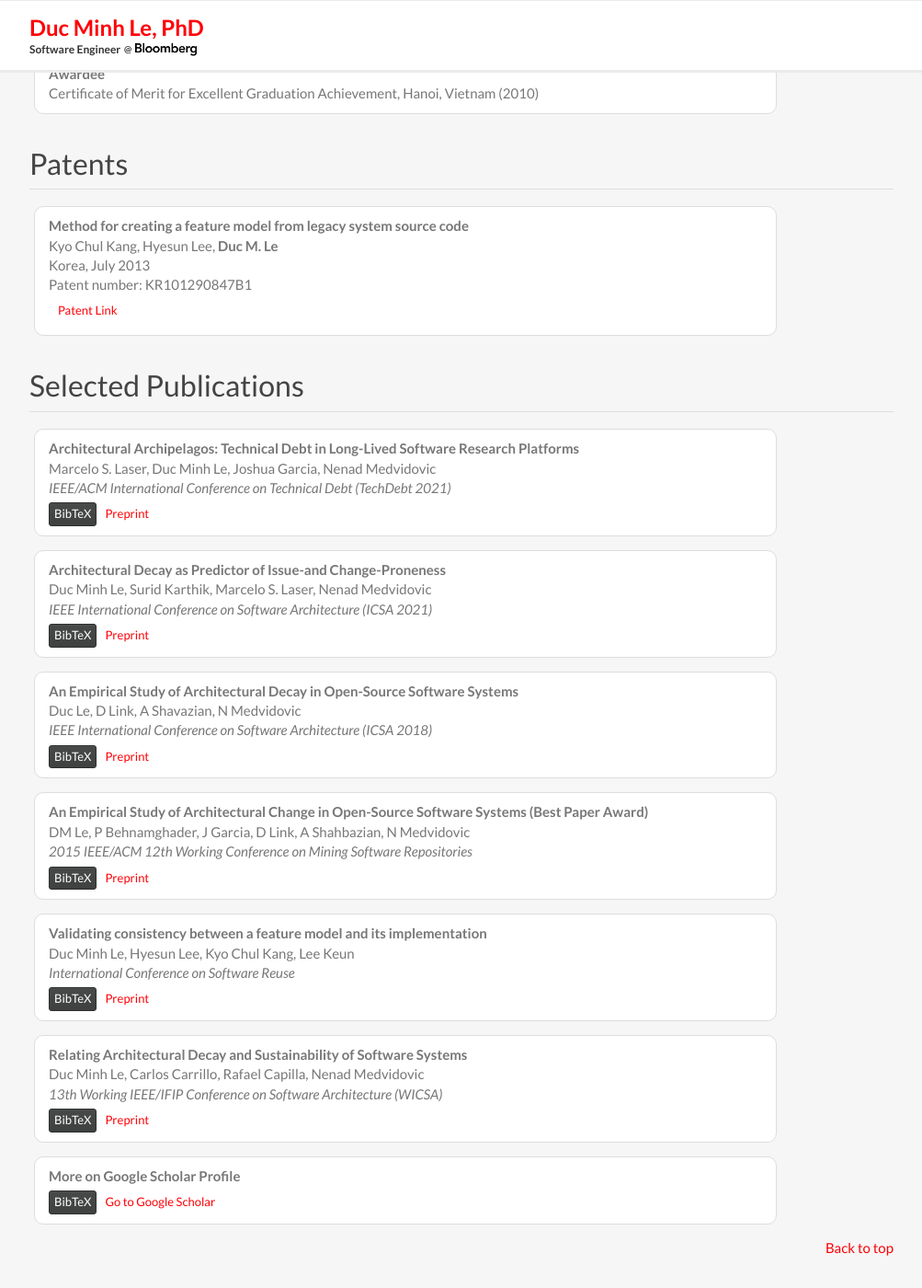
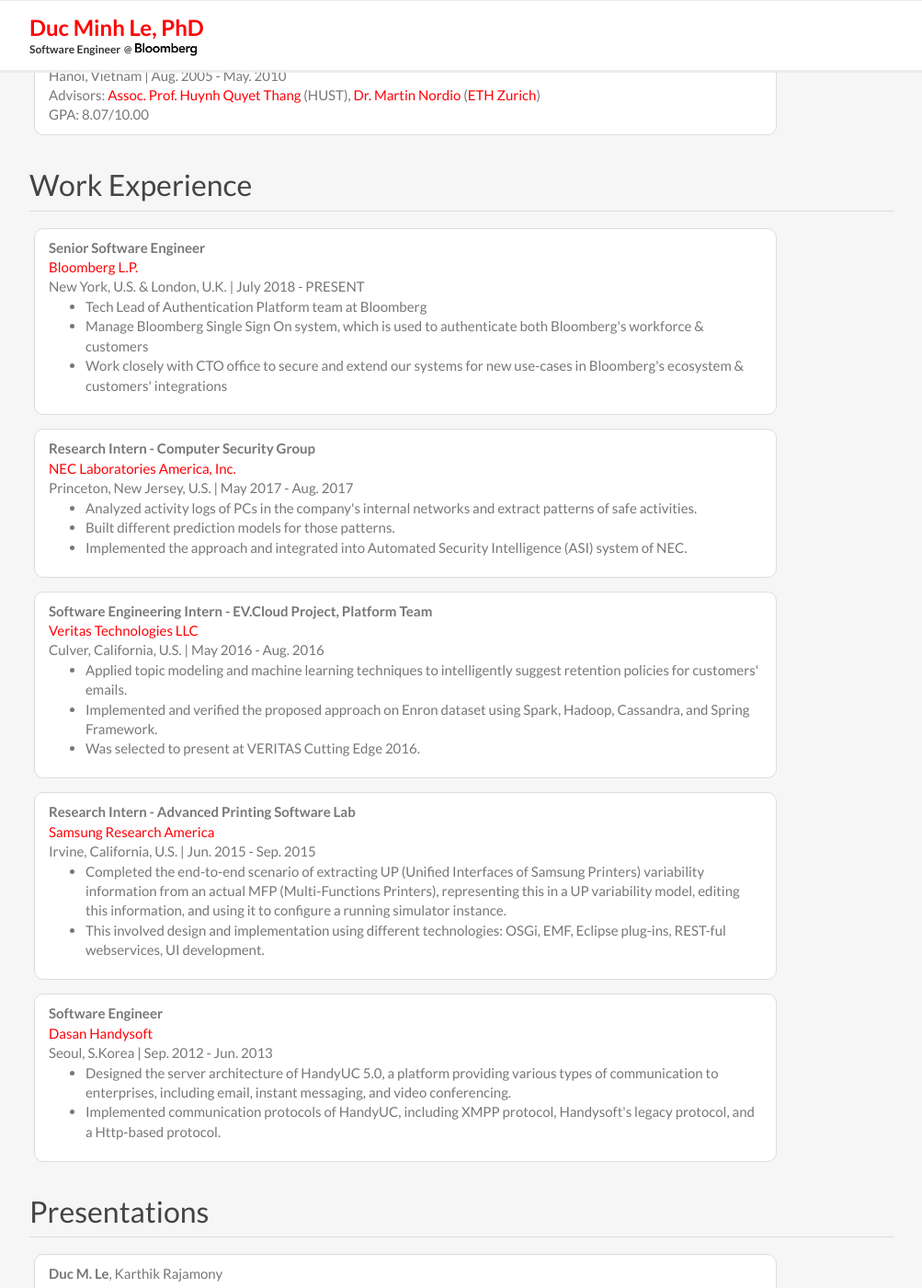
Before and after one commit to lemduc/lemduc.github.io, a Jekyll site: the page built from index.html, in a window 1280 px wide and 1400 px high, scrolled down 1040 px. Shown: the whole window at 92% size, without its empty margins (138-1141 px from the left). Built offline with Jekyll 4.4.1, drawn with Linux system fonts in a browser that asks for light colours; nearby versions of some CDN libraries; before the commit the page ends 2407 px from its top, so only the background shows below that; some of the changed text lies outside the part shown.

Commit message:
Add and update sections: Latest Updates, Education, Experience, Presentations, Awards, Services, Patents, and Publications with toggle functionality and latest news

```diff
--- /dev/null
+++ b/_includes/education.html
@@ -0,0 +1,33 @@
+<div class="row">
+    <div class="col-pub">
+        <div class="education-html">
+            <span class="education-degree"><strong>PhD in Computer Science</strong>, <a href="http://softarch.usc.edu/" target="_blank">Software Architecture Research Group (SoftArch)</a></span><br>
+            <span class="education-inst">University of Southern California (USC)</span><br>
+            <span class="education-meta">Los Angeles, U.S. | Aug. 2013 - Dec. 2018</span><br>
+            <span class="education-advisor">Advisor: <a href="https://viterbi.usc.edu/directory/faculty/Medvidovic/Nenad" target="_blank">Prof. Nenad Medvidović</a></span><br>
+            <span class="education-gpa">GPA: 3.87/4.00</span><br>
+        </div>
+    </div>
+</div>
+<div class="row">
+    <div class="col-pub">
+        <div class="education-html">
+            <span class="education-degree"><strong>MSc in Information Technology Convergence Engineering</strong>, Software Engineering Lab (SELab)</span><br>
+            <span class="education-inst">Pohang University of Science and Technology (POSTECH)</span><br>
+            <span class="education-meta">Pohang, S.Korea | Aug. 2010 - May. 2012</span><br>
+            <span class="education-advisor">Advisor: <a href="https://scholar.google.com/citations?user=MEOtZokAAAAJ&hl=en" target="_blank">Prof. Kyo Chul Kang</a></span><br>
+            <span class="education-gpa">GPA: 95.9/100.0</span><br>
+        </div>
+    </div>
+</div>
+<div class="row">
+    <div class="col-pub">
+        <div class="education-html">
+            <span class="education-degree"><strong>BSc in Information Technology (Magna Cum Laude)</strong></span><br>
+            <span class="education-inst">Hanoi University of Science and Technology (HUST)</span><br>
+            <span class="education-meta">Hanoi, Vietnam | Aug. 2005 - May. 2010</span><br>
+            <span class="education-advisor">Advisors: <a href="https://soict.hust.edu.vn/psg-ts-huynh-quyet-thang.html" target="_blank">Assoc. Prof. Huynh Quyet Thang</a> (HUST), <a href="http://se.inf.ethz.ch/people/nordio/" target="_blank">Dr. Martin Nordio</a> (<a href="http://se.inf.ethz.ch/" target="_blank">ETH Zurich</a>)</span><br>
+            <span class="education-gpa">GPA: 8.07/10.00</span><br>
+        </div>
+    </div>
+</div>
--- /dev/null
+++ b/_includes/experience.html
@@ -0,0 +1,68 @@
+<div class="row">
+    <div class="col-pub">
+        <div class="experience-html">
+            <span class="experience-title"><strong>Senior Software Engineer</strong></span><br>
+            <span class="experience-org"><a href="http://www.bloomberg.com/" target="_blank">Bloomberg L.P.</a></span><br>
+            <span class="experience-meta">New York, U.S. & London, U.K. | July 2018 - PRESENT</span><br>
+            <ul>
+                <li>Tech Lead of Authentication Platform team at Bloomberg</li>
+                <li>Manage Bloomberg Single Sign On system, which is used to authenticate both Bloomberg's workforce & customers</li>
+                <li>Work closely with CTO office to secure and extend our systems for new use-cases in Bloomberg's ecosystem & customers' integrations</li>
+            </ul>
+        </div>
+    </div>
+</div>
+<div class="row">
+    <div class="col-pub">
+        <div class="experience-html">
+            <span class="experience-title"><strong>Research Intern - Computer Security Group</strong></span><br>
+            <span class="experience-org"><a href="http://www.nec-labs.com/" target="_blank">NEC Laboratories America, Inc.</a></span><br>
+            <span class="experience-meta">Princeton, New Jersey, U.S. | May 2017 - Aug. 2017</span><br>
+            <ul>
+                <li>Analyzed activity logs of PCs in the company's internal networks and extract patterns of safe activities.</li>
+                <li>Built different prediction models for those patterns.</li>
+                <li>Implemented the approach and integrated into Automated Security Intelligence (ASI) system of NEC.</li>
+            </ul>
+        </div>
+    </div>
+</div>
+<div class="row">
+    <div class="col-pub">
+        <div class="experience-html">
+            <span class="experience-title"><strong>Software Engineering Intern - EV.Cloud Project, Platform Team</strong></span><br>
+            <span class="experience-org"><a href="https://www.veritas.com/" target="_blank">Veritas Technologies LLC</a></span><br>
+            <span class="experience-meta">Culver, California, U.S. | May 2016 - Aug. 2016</span><br>
+            <ul>
+                <li>Applied topic modeling and machine learning techniques to intelligently suggest retention policies for customers' emails.</li>
+                <li>Implemented and verified the proposed approach on Enron dataset using Spark, Hadoop, Cassandra, and Spring Framework.</li>
+                <li>Was selected to present at VERITAS Cutting Edge 2016.</li>
+            </ul>
+        </div>
+    </div>
+</div>
+<div class="row">
+    <div class="col-pub">
+        <div class="experience-html">
+            <span class="experience-title"><strong>Research Intern - Advanced Printing Software Lab</strong></span><br>
+            <span class="experience-org"><a href="http://www.sra.samsung.com" target="_blank">Samsung Research America</a></span><br>
+            <span class="experience-meta">Irvine, California, U.S. | Jun. 2015 - Sep. 2015</span><br>
+            <ul>
+                <li>Completed the end-to-end scenario of extracting UP (Unified Interfaces of Samsung Printers) variability information from an actual MFP (Multi-Functions Printers), representing this in a UP variability model, editing this information, and using it to configure a running simulator instance.</li>
+                <li>This involved design and implementation using different technologies: OSGi, EMF, Eclipse plug-ins, REST-ful webservices, UI development.</li>
+            </ul>
+        </div>
+    </div>
+</div>
+<div class="row">
+    <div class="col-pub">
+        <div class="experience-html">
+            <span class="experience-title"><strong>Software Engineer</strong></span><br>
+            <span class="experience-org"><a href="http://www.handysoft.co.kr" target="_blank">Dasan Handysoft</a></span><br>
+            <span class="experience-meta">Seoul, S.Korea | Sep. 2012 - Jun. 2013</span><br>
+            <ul>
+                <li>Designed the server architecture of HandyUC 5.0, a platform providing various types of communication to enterprises, including email, instant messaging, and video conferencing.</li>
+                <li>Implemented communication protocols of HandyUC, including XMPP protocol, Handysoft's legacy protocol, and a Http-based protocol.</li>
+            </ul>
+        </div>
+    </div>
+</div>
--- a/_includes/header.html
+++ b/_includes/header.html
@@ -27,14 +27,14 @@
                     <div class="row">
                         <div class="col-sm-12">
                             <p>
-                                A highly-motivated engineer with a PhD degree in Computer Science from USC.
+                                A senior software engineer with a PhD degree in Computer Science from USC.
                                 Blends research experience in Software Engineering field with diverse practical training in the software industries of Vietnam, S.Korea and U.S. to offer solid skills in software design and development.
                                 Experiences include:
                                 <ul>
                                     <li>system security, cryptography, identity & access control</li>
                                     <li>mining software repositories,</li>
                                     <li>architecture design, recovery, and analysis,</li>
-                                    <li>software product line engineering and</li>
+                                    <li>software product line engineering</li>
                                 </ul>
                             </p>
 
--- /dev/null
+++ b/_includes/latest_updates.html
@@ -0,0 +1,6 @@
+<ul class="latest-updates">
+    <li><strong>Apr 2025:</strong> Welcome my second child, Alice, and start parental leave.</li>
+    <li><strong>May 2024:</strong> Gave a talk at <a href="https://identiverse.com/" target="_blank">Identiverse 2024</a>: <em>Lessons Learned on the Road to Educating Your IAM Clients</em>. <a href="https://www.youtube.com/watch?v=0LWC0AGyPwU&list=PLpKq7xRiIHaTnED9dAIusB4ffM_b8iyM4&index=61" target="_blank">Watch here</a></li>
+    <li><strong>Mar 2021:</strong> Gave a talk at <a href="https://icsa-conferences.org/2021/attending/program/" target="_blank">ICSA 2021</a>: <em>Architectural Decay as Predictor of Issue- and Change-Proneness</em>. <a href="https://www.youtube.com/watch?v=q0ksLwibbZ0" target="_blank">Watch here</a></li>
+    <!-- Add more updates as needed -->
+</ul>
--- /dev/null
+++ b/_includes/presentation.html
@@ -0,0 +1,36 @@
+<div class="row">
+    <div class="col-pub">
+        <div class="presentation-html">
+            <span class="presentation-authors"><strong>Duc M. Le</strong>, Karthik Rajamony</span><br>
+            <span class="presentation-title">Intelligent Retention Advisor (via Machine Learning)</span><br>
+            <span class="presentation-meta">U.S. | 2016</span><br>
+            <ul>
+                <li>VERITAS Cutting Edge Workshop 2016</li>
+            </ul>
+        </div>
+    </div>
+</div>
+<div class="row">
+    <div class="col-pub">
+        <div class="presentation-html">
+            <span class="presentation-authors"><strong>Duc M. Le</strong>, Yixue Zhao, Nenad Medvidovic</span><br>
+            <span class="presentation-title">Architecture-based Speculative Analysis to Predict Bugs in Software Systems</span><br>
+            <span class="presentation-meta">U.S. | 2016</span><br>
+            <ul>
+                <li>Poster Session, UCI Forum 2016</li>
+            </ul>
+        </div>
+    </div>
+</div>
+<div class="row">
+    <div class="col-pub">
+        <div class="presentation-html">
+            <span class="presentation-authors"><strong>Duc M. Le</strong>, Pooyan Behnamghader, Joshua Garcia, Daniel Link, Arman Shahbazian, Nenad Medvidovic</span><br>
+            <span class="presentation-title">An Empirical Study of Architectural Change in Open-Source Software Systems</span><br>
+            <span class="presentation-meta">U.S. | 2015</span><br>
+            <ul>
+                <li>Poster Session, UCI Forum 2015</li>
+            </ul>
+        </div>
+    </div>
+</div>
--- /dev/null
+++ b/_includes/services.html
@@ -0,0 +1,18 @@
+<div class="row">
+    <div class="col-pub">
+        <div class="service-html">
+            <span class="service-role"><strong>Review Board Member</strong></span><br>
+            <span class="service-org"><a href="https://www.computer.org/csdl/journal/ts" target="_blank">IEEE Transaction of Software Engineering Journal</a></span><br>
+            <span class="service-meta">U.S., Oct. 2021 - PRESENT</span><br>
+        </div>
+    </div>
+</div>
+<div class="row">
+    <div class="col-pub">
+        <div class="service-html">
+            <span class="service-role"><strong>IT administrator</strong></span><br>
+            <span class="service-org"><a href="https://vjsonline.org" target="_blank">Vietnam Journal of Science</a></span><br>
+            <span class="service-meta">Vietnam, Feb. 2016 - PRESENT</span><br>
+        </div>
+    </div>
+</div>
--- a/index.html
+++ b/index.html
@@ -1,10 +1,40 @@
 ---
 layout: default
 ---
+<h2 onclick="toggleSection('latest-updates-section')" style="cursor:pointer;">Latest Updates</h2>
+<hr/>
+<div id="latest-updates-section">
+{% include latest_updates.html %}
+</div>
+
+<h2 onclick="toggleSection('education-section')" style="cursor:pointer;">Education</h2>
+<hr/>
+<div id="education-section">
+{% include education.html %}
+</div>
+
+<h2 onclick="toggleSection('experience-section')" style="cursor:pointer;">Work Experience</h2>
+<hr/>
+<div id="experience-section">
+{% include experience.html %}
+</div>
+
+<h2 onclick="toggleSection('presentation-section')" style="cursor:pointer;">Presentations</h2>
+<hr/>
+<div id="presentation-section">
+{% include presentation.html %}
+</div>
+
 <h2 onclick="toggleSection('awards-section')" style="cursor:pointer;">Awards</h2>
 <hr/>
 <div id="awards-section">
 {% include awards.html %}
+</div>
+
+<h2 onclick="toggleSection('services-section')" style="cursor:pointer;">Services</h2>
+<hr/>
+<div id="services-section">
+{% include services.html %}
 </div>
 
 <h2 onclick="toggleSection('patents-section')" style="cursor:pointer;">Patents</h2>
```
Also changed, not shown: 1 other file.
